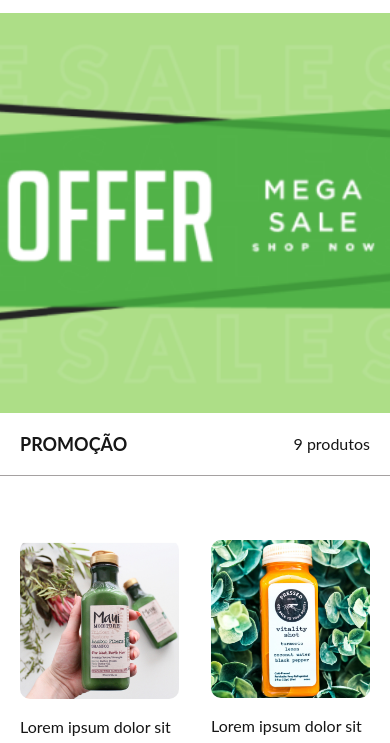
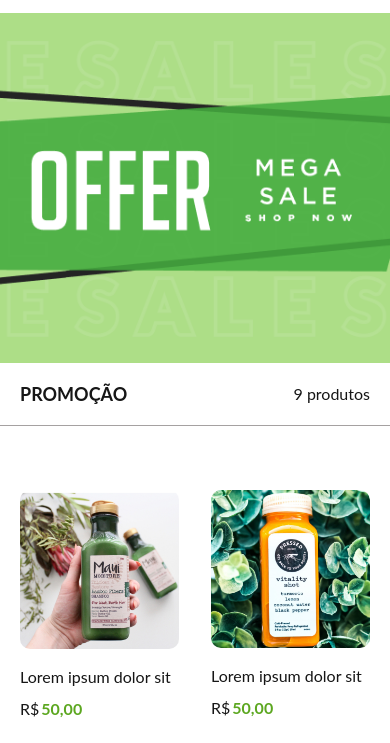
Before and after one commit to brunobarross/SelfCare, a plain HTML site: page index.html in a window 390 px wide. Shown: the part 56-799 px from the top of the page. Drawn offline with Linux system fonts and the light colour scheme.

Commit message:
Add files via upload

```diff
--- a/css/scss/_intro.scss
+++ b/css/scss/_intro.scss
@@ -5,6 +5,6 @@
   background-position: center;
   height: 400px;
   @include responsivo(mobile){
-    background-image: url("/img/banner-mobile.png");
+    height: 350px;
   }
 }
```
Also changed, not shown: css/style.css, 1 other file.
